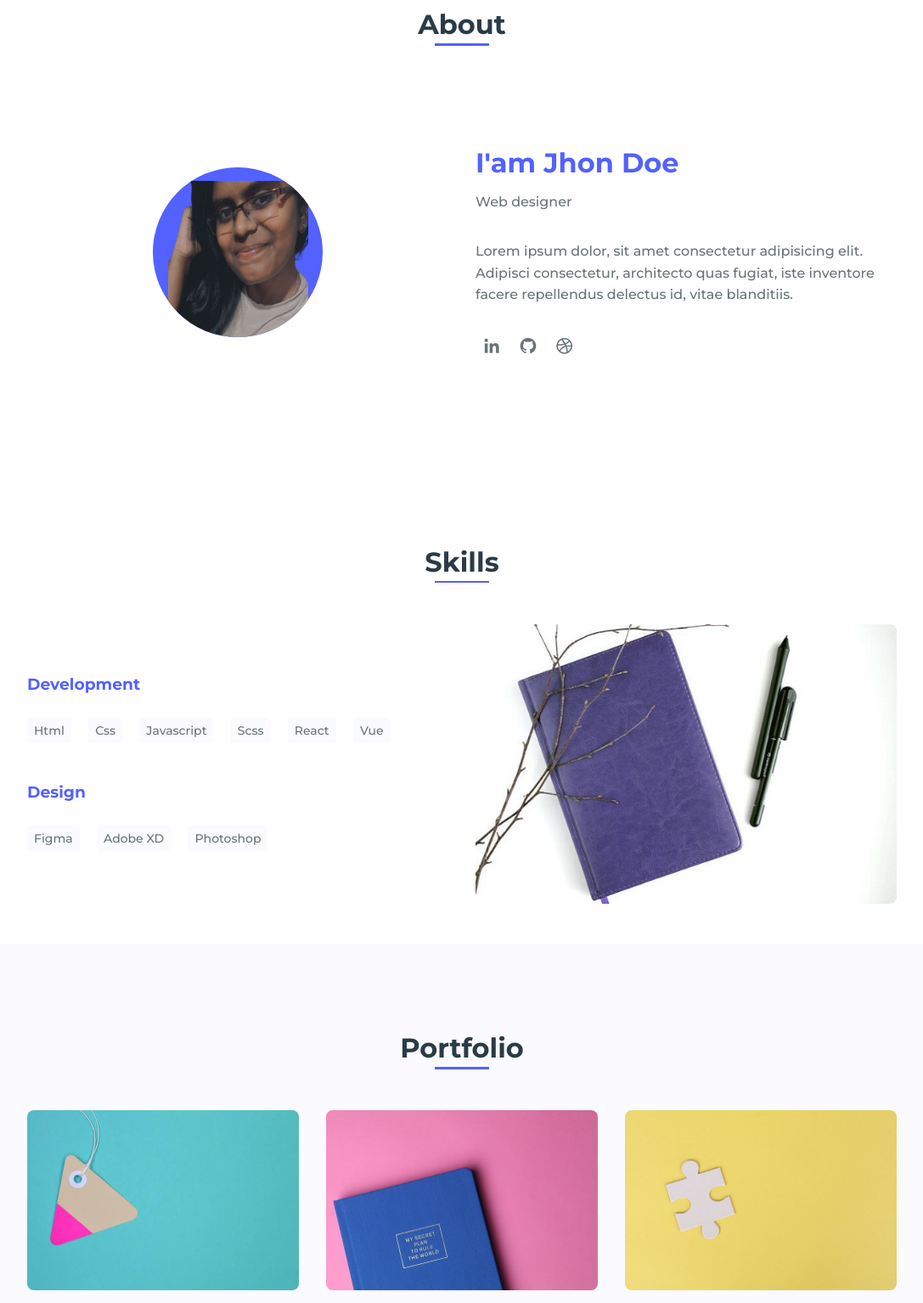
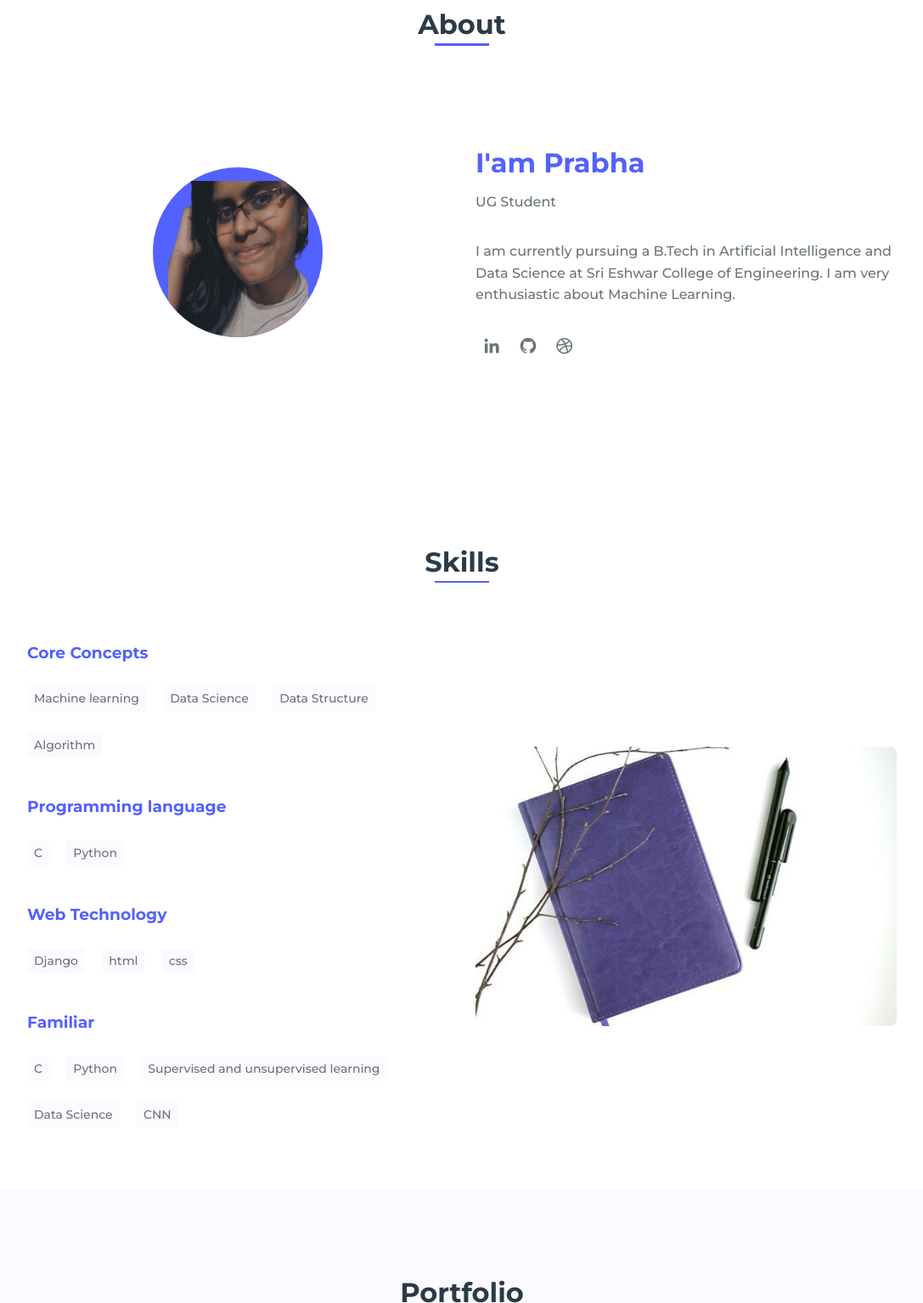
Before and after one commit to prabhaM07/portfolio, a plain HTML site: page index.html in a window 1280 px wide. Shown: the part 733-2267 px from the top of the page at 85% size, without its empty margins (96-1183 px from the left). Drawn offline with nearby package versions, Linux system fonts and the light colour scheme.

Commit message:
Update index.html

```diff
--- a/index.html
+++ b/index.html
@@ -17,7 +17,7 @@
         <header class="l-header">
             <nav class="nav bd-grid">
                 <div>
-                    <a href="#" class="nav__logo">Jhon Doe</a>
+                    <a href="#" class="nav__logo">Prabha</a>
                 </div>
 
                 <div class="nav__menu" id="nav-menu">
@@ -40,7 +40,7 @@
             <!--===== HOME =====-->
             <section class="home" id="home">
                 <div class="home__container bd-grid">
-                    <h1 class="home__title"><span>HE</span><br>LLO.</h1>
+                    <h1 class="home__title"><span>Hello</span><br>There</h1>
 
                     <div class="home__scroll">
                         <a href="#about" class="home__scroll-link"><i class='bx bx-up-arrow-alt' ></i>Scroll down</a>
@@ -60,9 +60,9 @@
                     </div>
 
                     <div>
-                        <h2 class="about__subtitle">I'am Jhon Doe</h2>
-                        <span class="about__profession">Web designer</span>
-                        <p class="about__text">Lorem ipsum dolor, sit amet consectetur adipisicing elit. Adipisci consectetur, architecto quas fugiat, iste inventore facere repellendus delectus id, vitae blanditiis.</p>
+                        <h2 class="about__subtitle">I'am Prabha</h2>
+                        <span class="about__profession">UG Student</span>
+                        <p class="about__text">I am currently pursuing a B.Tech in Artificial Intelligence and Data Science at Sri Eshwar College of Engineering. I am very enthusiastic about Machine Learning.</p>
 
                         <div class="about__social">
                             <a href="#" class="about__social-icon"><i class='bx bxl-linkedin' ></i></a>
@@ -79,18 +79,27 @@
 
                 <div class="skills__container bd-grid">
                     <div class="skills__box">
-                        <h3 class="skills__subtitle">Development</h3>
-                        <span class="skills__name">Html</span>
-                        <span class="skills__name">Css</span>
-                        <span class="skills__name">Javascript</span>
-                        <span class="skills__name">Scss</span>
-                        <span class="skills__name">React</span>
-                        <span class="skills__name">Vue</span>
+                        <h3 class="skills__subtitle">Core Concepts</h3>
+                        <span class="skills__name">Machine learning</span>
+                        <span class="skills__name">Data Science</span>
+                        <span class="skills__name">Data Structure </span>
+                        <span class="skills__name">Algorithm</span>
 
-                        <h3 class="skills__subtitle">Design</h3>
-                        <span class="skills__name">Figma</span>
-                        <span class="skills__name">Adobe XD</span>
-                        <span class="skills__name">Photoshop</span>
+                        <h3 class="skills__subtitle">Programming language</h3>
+                        <span class="skills__name">C</span>
+                        <span class="skills__name">Python</span>
+
+                        <h3 class="skills__subtitle">Web Technology  </h3>
+                        <span class="skills__name">Django</span>
+                        <span class="skills__name">html</span>
+                        <span class="skills__name">css</span>
+
+                        <h3 class="skills__subtitle">Familiar</h3>
+                        <span class="skills__name">C</span>
+                        <span class="skills__name">Python</span>
+                        <span class="skills__name">Supervised and unsupervised learning</span>
+                        <span class="skills__name">Data Science</span>
+                        <span class="skills__name">CNN</span>
                     </div>
 
                     <div class="skills__img">
@@ -156,13 +165,13 @@
                 <div class="contact__container bd-grid">
                     <div class="contact__info">
                         <h3 class="contact__subtitle">EMAIL</h3>
-                        <span class="contact__text">info.mail.com</span>
+                        <span class="contact__text">prabha.m2022ai-ds@sece.ac.in</span>
 
                         <h3 class="contact__subtitle">PHONE</h3>
-                        <span class="contact__text">+20 999-999</span>
+                        <span class="contact__text">+91 9524650818</span>
 
                         <h3 class="contact__subtitle">ADRESS</h3>
-                        <span class="contact__text">My contry</span>
+                        <span class="contact__text">India</span>
                     </div>
 
                     <form action="" class="contact__form">
@@ -183,8 +192,8 @@
         <footer class="footer section">
             <div class="footer__container bd-grid">
                 <div class="footer__data">
-                    <h2 class="footer__title">JHON DOE</h2>
-                    <p class="footer__text">I'm Jhon Doe and this is my personal website</p>
+                    <h2 class="footer__title">Prabha</h2>
+                    <p class="footer__text">I'm Prabha and this is my personal website</p>
                 </div>
 
                 <div class="footer__data">
```
